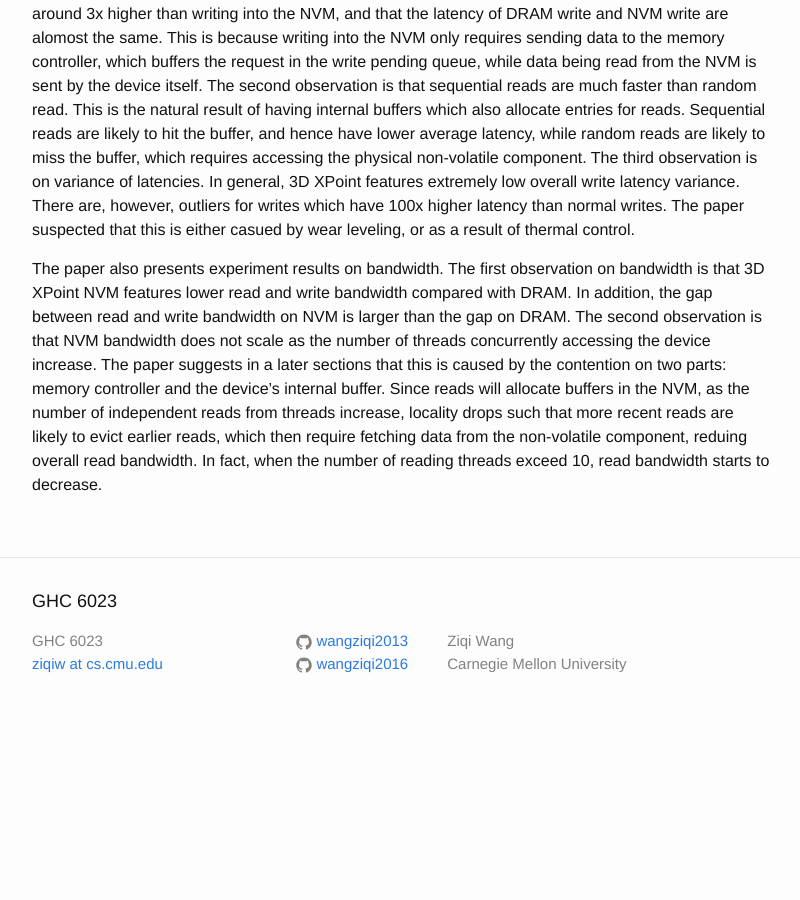
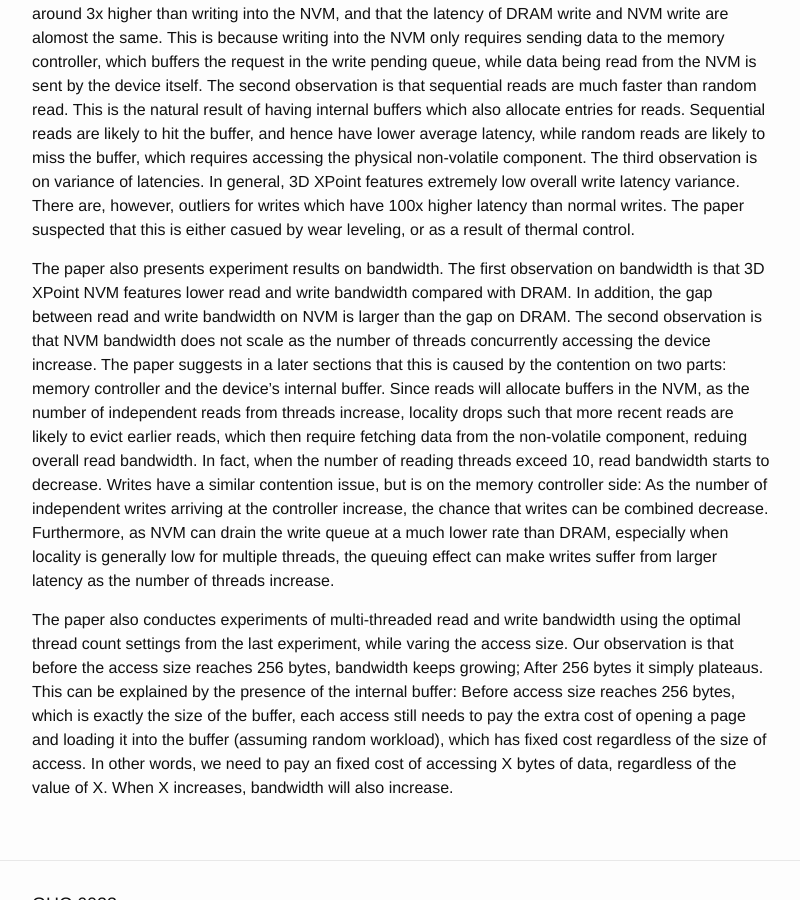
Before and after one commit to wangziqi2013/wangziqi2013.github.io, a Jekyll site: the page built from _posts/2019-11-14-lattest.markdown, in a window 1280 px wide and 900 px high, scrolled down 1360 px. Shown: the whole window, without its empty margins (238-1038 px from the left). Built offline with Jekyll 4.4.1, drawn with Linux system fonts in a browser that asks for light colours; before the commit the page ends 2095 px from its top, so only the background shows below that.

Commit message:
Adding access size

```diff
--- a/_posts/2019-11-14-lattest.markdown
+++ b/_posts/2019-11-14-lattest.markdown
@@ -62,4 +62,15 @@ accessing the device increase. The paper suggests in a later sections that this
 memory controller and the device's internal buffer. Since reads will allocate buffers in the NVM, as the number of independent
 reads from threads increase, locality drops such that more recent reads are likely to evict earlier reads, which then
 require fetching data from the non-volatile component, reduing overall read bandwidth. In fact, when the number of reading
-threads exceed 10, read bandwidth starts to decrease.
+threads exceed 10, read bandwidth starts to decrease. Writes have a similar contention issue, but is on the memory controller
+side: As the number of independent writes arriving at the controller increase, the chance that writes can be combined decrease.
+Furthermore, as NVM can drain the write queue at a much lower rate than DRAM, especially when locality is generally low
+for multiple threads, the queuing effect can make writes suffer from larger latency as the number of threads increase.
+
+The paper also conductes experiments of multi-threaded read and write bandwidth using the optimal thread count settings
+from the last experiment, while varing the access size. Our observation is that before the access size reaches 256 bytes,
+bandwidth keeps growing; After 256 bytes it simply plateaus. This can be explained by the presence of the internal buffer:
+Before access size reaches 256 bytes, which is exactly the size of the buffer, each access still needs to pay the
+extra cost of opening a page and loading it into the buffer (assuming random workload), which has fixed cost regardless
+of the size of access. In other words, we need to pay an fixed cost of accessing X bytes of data, regardless of the
+value of X. When X increases, bandwidth will also increase.
```
